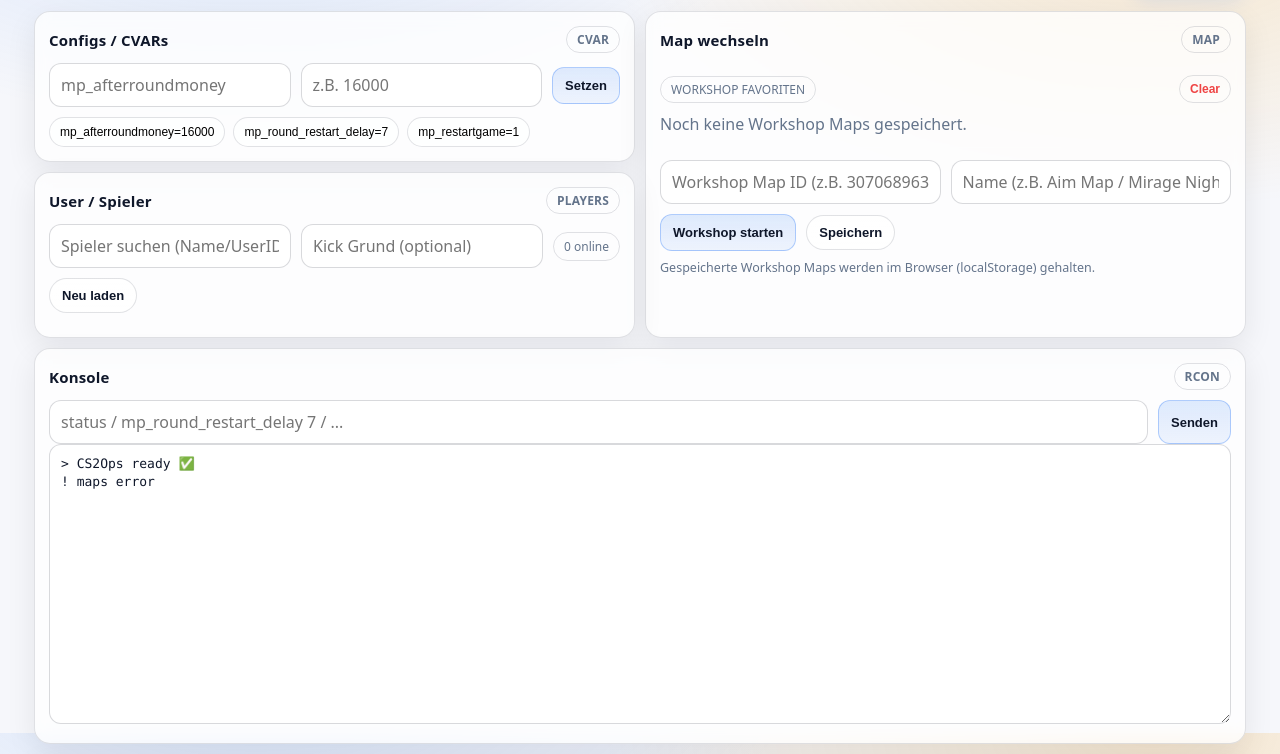
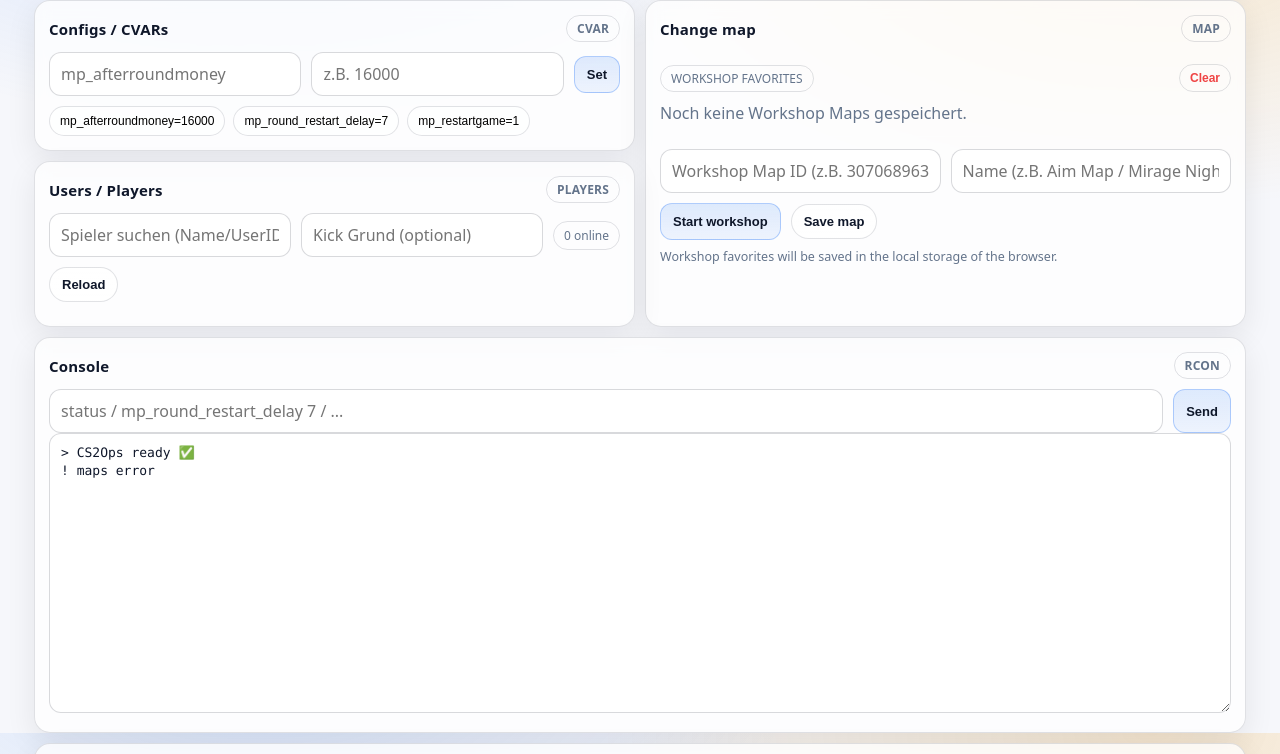
Before and after one commit to xsgteamx/CS2Ops, a website: page public/index.html in a window 1280 px wide. Shown: the part 67-821 px from the top of the page. Drawn offline with Linux system fonts and the light colour scheme; no server answers.

Commit message:
Update index.html

```diff
--- a/public/index.html
+++ b/public/index.html
@@ -13,7 +13,6 @@
     <div class="topbar">
       <div class="brand">
         <h1>CS2Ops</h1>
-        <p class="small">Tipp: Browser fragt nach Login (Basic Auth). Panel läuft lokal.</p>
       </div>
 
       <div class="actions">
@@ -32,7 +31,7 @@
         <div class="row">
           <input id="cvarName" class="grow" placeholder="mp_afterroundmoney">
           <input id="cvarValue" class="grow" placeholder="z.B. 16000">
-          <button class="btn btn-action" id="cvarSet">Setzen</button>
+          <button class="btn btn-action" id="cvarSet">Set</button>
         </div>
 
         <div class="pillbar">
@@ -44,12 +43,12 @@
 
       <!-- MAP -->
       <div class="card map">
-        <h2>Map wechseln <span class="badge">MAP</span></h2>
+        <h2>Change map <span class="badge">MAP</span></h2>
 
         <div id="maps" class="map-grid"></div>
 
         <div class="section-title">
-          <div class="badge">WORKSHOP FAVORITEN</div>
+          <div class="badge">WORKSHOP FAVORITES</div>
           <button class="mini-btn mini-danger" id="wsClear" title="Alle gespeicherten Workshop Maps löschen">Clear</button>
         </div>
 
@@ -60,22 +59,22 @@
         <div class="row">
           <input id="workshopId" class="grow" placeholder="Workshop Map ID (z.B. 3070689635)">
           <input id="workshopName" class="grow" placeholder="Name (z.B. Aim Map / Mirage Night)">
-          <button class="btn btn-action" id="wsStart">Workshop starten</button>
-          <button class="btn" id="wsSave">Speichern</button>
+          <button class="btn btn-action" id="wsStart">Start workshop</button>
+          <button class="btn" id="wsSave">Save map</button>
         </div>
 
-        <p class="subtle">Gespeicherte Workshop Maps werden im Browser (localStorage) gehalten.</p>
+        <p class="subtle">Workshop favorites will be saved in the local storage of the browser.</p>
       </div>
 
       <!-- PLAYERS -->
       <div class="card players">
-        <h2>User / Spieler <span class="badge">PLAYERS</span></h2>
+        <h2>Users / Players <span class="badge">PLAYERS</span></h2>
 
         <div class="players-top">
           <input id="playerSearch" class="grow" placeholder="Spieler suchen (Name/UserID)..." autocomplete="off">
           <input id="kickReason" class="grow" placeholder="Kick Grund (optional)">
           <span class="tag" id="playerCount">0 online</span>
-          <button class="btn" id="playersReload">Neu laden</button>
+          <button class="btn" id="playersReload">Reload</button>
         </div>
 
         <div id="playersList" class="players-list"></div>
@@ -83,7 +82,7 @@
 
       <!-- CONSOLE -->
       <div class="card span-2">
-        <h2>Konsole <span class="badge">RCON</span></h2>
+        <h2>Console <span class="badge">RCON</span></h2>
 
         <div class="row console-row">
           <div class="console-input-wrap">
@@ -91,7 +90,7 @@
             <div id="ac"></div>
           </div>
 
-          <button class="btn btn-action" id="cmdSend">Senden</button>
+          <button class="btn btn-action" id="cmdSend">Send</button>
         </div>
 
         <textarea id="out" readonly placeholder="Output..."></textarea>
```
